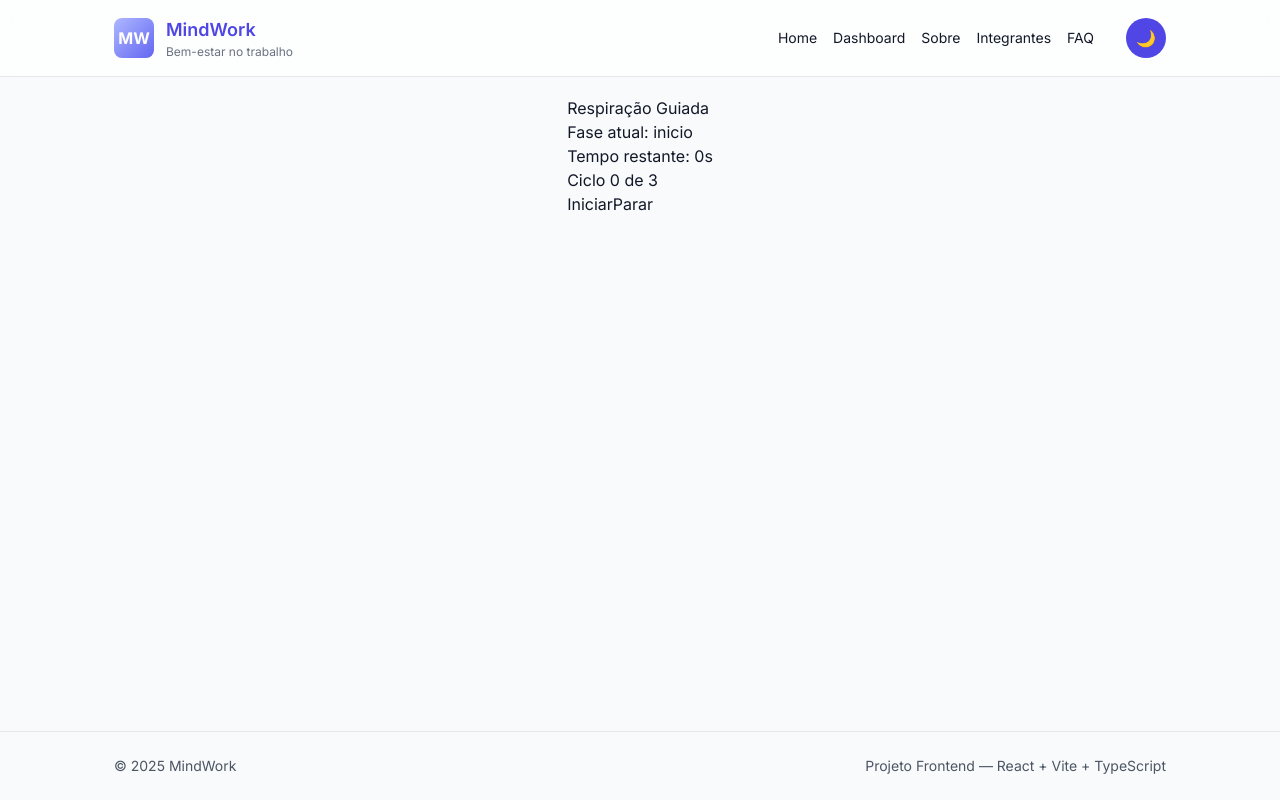
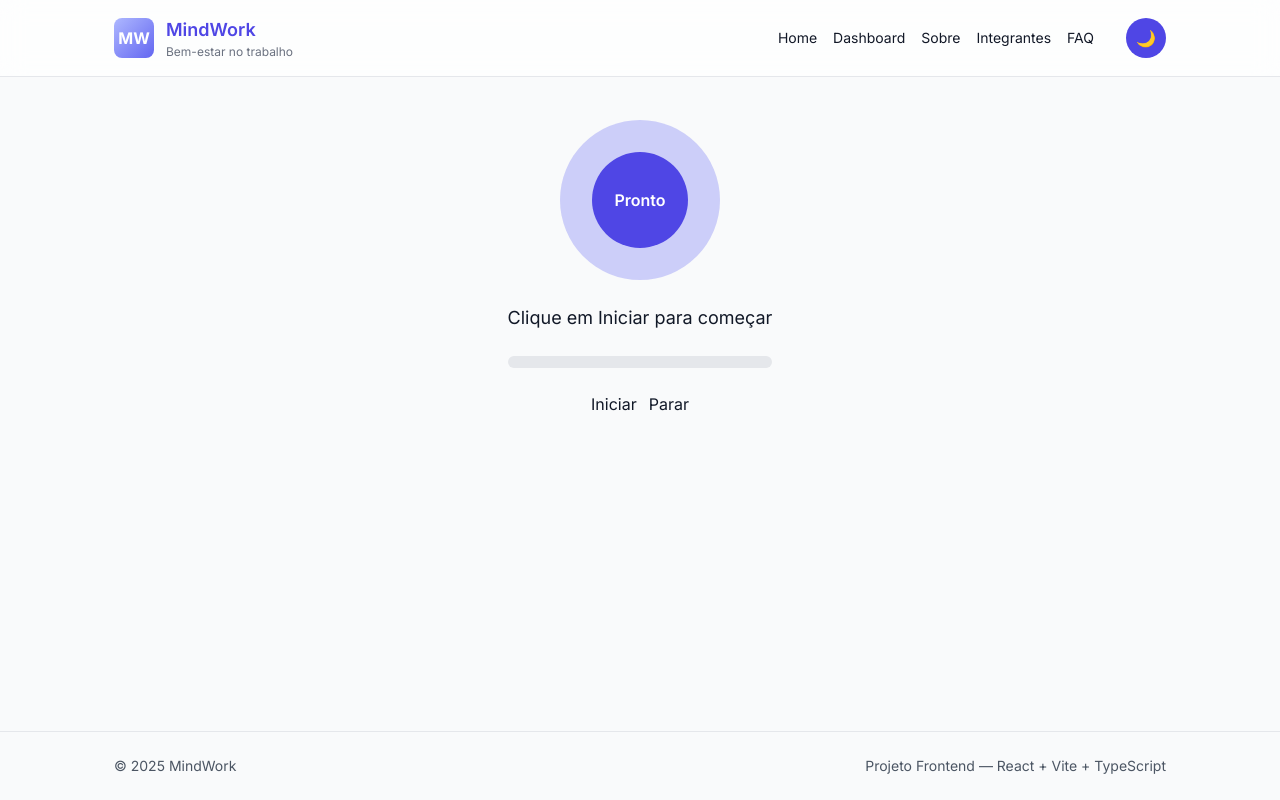
Before and after one commit to 1TDSPG-Projeto-HC/GS---segundo-semestre, a React (Vite) app: page /respiracao in a window 1280 px wide. Built offline with nearby package versions, Linux system fonts and the light colour scheme.

Commit message:
feat(respiracao): animações de fase com framer-motion e barra de progresso

```diff
--- a/src/pages/Respiracao.tsx
+++ b/src/pages/Respiracao.tsx
@@ -1,4 +1,5 @@
 import React, { useState, useEffect, useRef } from "react";
+import { motion, AnimatePresence } from "framer-motion";
 
 export default function Respiracao() {
   type Fase = "inicio" | "inspire" | "segure" | "expire" | "finalizado";
@@ -7,7 +8,6 @@ export default function Respiracao() {
   const [tempoRestante, setTempoRestante] = useState(0);
   const [cicloAtual, setCicloAtual] = useState(0);
   const [totalCiclos, setTotalCiclos] = useState(3);
-
   const [inspireTempo, setInspireTempo] = useState(4);
   const [segureTempo, setSegureTempo] = useState(4);
   const [expireTempo, setExpireTempo] = useState(4);
@@ -23,35 +23,24 @@ export default function Respiracao() {
     totalCiclosRef.current = totalCiclos;
   }, [fase, cicloAtual, totalCiclos]);
 
-  const duracaoPorFase = (f: Fase) => {
-    if (f === "inspire") return inspireTempo;
-    if (f === "segure") return segureTempo;
-    if (f === "expire") return expireTempo;
-    return 0;
-  };
+  const duracaoPorFase = (f: Fase) =>
+    f === "inspire" ? inspireTempo : f === "segure" ? segureTempo : f === "expire" ? expireTempo : 0;
 
-  function iniciarSessao() {
+  const iniciarSessao = () => {
     setCicloAtual(1);
     setFase("inspire");
     setTempoRestante(inspireTempo);
     setEmExecucao(true);
-  }
+  };
 
-  function pausarSessao() {
-    setEmExecucao(false);
-  }
-
-  function retomarSessao() {
-    if (fase === "inicio") return;
-    setEmExecucao(true);
-  }
-
-  function pararSessao() {
+  const pausarSessao = () => setEmExecucao(false);
+  const retomarSessao = () => fase !== "inicio" && setEmExecucao(true);
+  const pararSessao = () => {
     setEmExecucao(false);
     setFase("inicio");
     setTempoRestante(0);
     setCicloAtual(0);
-  }
+  };
 
   function avancarFaseAtual() {
     const f = faseRef.current;
@@ -90,17 +79,62 @@ export default function Respiracao() {
     return () => clearInterval(tick);
   }, [emExecucao, inspireTempo, segureTempo, expireTempo]);
 
+  const duracaoAtual = duracaoPorFase(fase);
+  const progresso =
+    fase === "inicio" || duracaoAtual === 0
+      ? 0
+      : Math.round(((duracaoAtual - tempoRestante) / duracaoAtual) * 100);
+
   return (
-    <div>
-      <h1>Respiração Guiada</h1>
-      <p>Fase atual: {fase}</p>
-      <p>Tempo restante: {tempoRestante}s</p>
-      <p>
-        Ciclo {cicloAtual} de {totalCiclos}
-      </p>
+    <div className="flex flex-col items-center gap-6 p-6">
+      <motion.div
+        key={fase}
+        animate={{
+          scale:
+            fase === "inspire"
+              ? [1, 1.25]
+              : fase === "segure"
+              ? [1.25, 1.25]
+              : fase === "expire"
+              ? [1.25, 1]
+              : [1, 1],
+        }}
+        transition={{ duration: Math.max(1, duracaoAtual), ease: "easeInOut" }}
+        className="w-40 h-40 bg-indigo-500/30 rounded-full flex items-center justify-center"
+      >
+        <div className="w-24 h-24 bg-indigo-600 rounded-full flex items-center justify-center text-white font-semibold">
+          {fase === "inicio" ? "Pronto" : fase === "finalizado" ? "Concluído" : `${tempoRestante}s`}
+        </div>
+      </motion.div>
 
+      <AnimatePresence mode="wait">
+        <motion.p
+          key={fase + tempoRestante}
+          initial={{ opacity: 0, y: 8 }}
+          animate={{ opacity: 1, y: 0 }}
+          exit={{ opacity: 0 }}
+          className="text-lg font-medium"
+        >
+          {fase === "inspire" && "Inspire profundamente"}
+          {fase === "segure" && "Segure o ar"}
+          {fase === "expire" && "Solte devagar"}
+          {fase === "inicio" && "Clique em Iniciar para começar"}
+          {fase === "finalizado" && "Sessão finalizada!"}
+        </motion.p>
+      </AnimatePresence>
+
+      <div className="w-full h-3 bg-gray-200 rounded-full overflow-hidden">
+        <motion.div
+          style={{ width: `${progresso}%` }}
+          className="h-full bg-indigo-500 rounded-full transition-all"
+        />
+      </div>
+
+      <div className="flex gap-3">
         {!emExecucao && fase !== "finalizado" && (
-        <button onClick={iniciarSessao}>Iniciar</button>
+          <button onClick={iniciarSessao} className="btn-primary">
+            Iniciar
+          </button>
         )}
         {emExecucao && <button onClick={pausarSessao}>Pausar</button>}
         {!emExecucao && fase !== "inicio" && fase !== "finalizado" && (
@@ -108,5 +142,6 @@ export default function Respiracao() {
         )}
         <button onClick={pararSessao}>Parar</button>
       </div>
+    </div>
   );
 }
```
Lines whose indentation alone changed are shown as unchanged.
